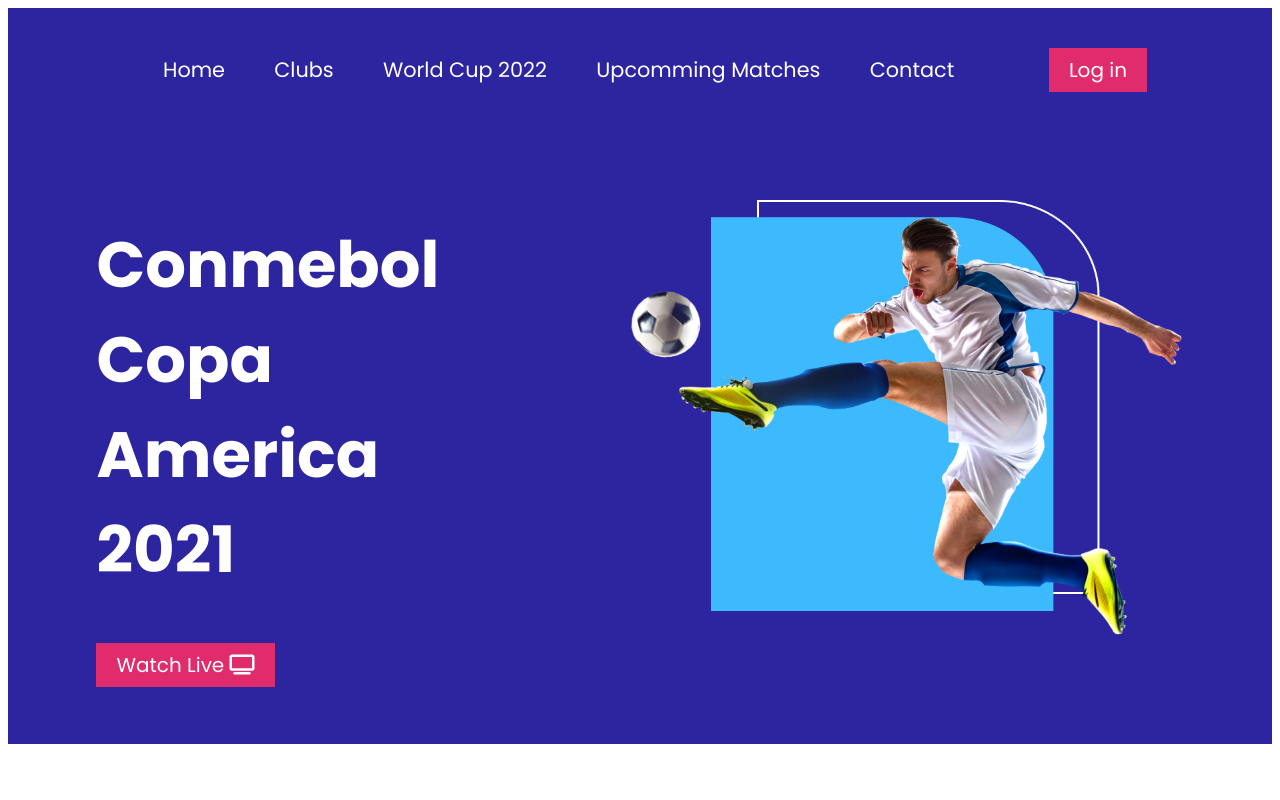
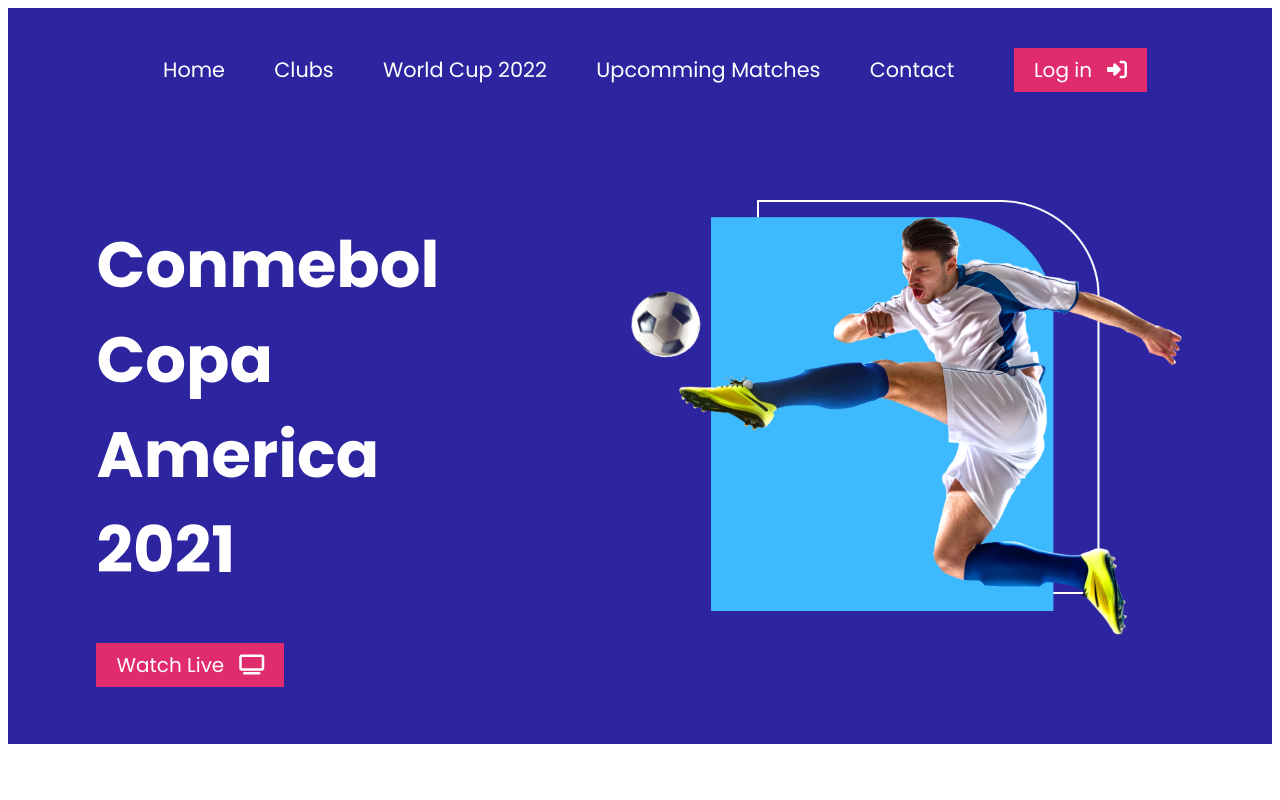
Before and after one commit to saakibislam/responsive-football, a plain HTML site: page index.html in a window 1280 px wide. Shown: the top 800 px of the page. Drawn offline with Linux system fonts and the light colour scheme.

Commit message:
Buttons modified

```diff
--- a/index.html
+++ b/index.html
@@ -16,20 +16,20 @@
     <header>
         <div class="navbar">
             <ul>
-                <li><a href="">Home</a></li>
+                <li><a href="/index.html">Home</a></li>
                 <li><a href="">Clubs</a></li>
                 <li><a href="">World Cup 2022</a></li>
                 <li><a href="">Upcomming Matches</a></li>
                 <li><a href="">Contact</a></li>
             </ul>
-            <span><a class="button" href="">Log in</a></span>
+            <span><a class="button" href="">Log in<i class="fas fa-sign-in-alt button-icon"></i></a></span>
         </div>
     </header>
     <main>
         <section class="top-banner">
             <div class="flexible">
                 <h1 id="banner-title">Conmebol Copa America 2021</h1>
-                <a class="button" target="_blank" href="https://www.google.com">Watch Live <i class="fas fa-tv"></i></a>
+                <a class="button" target="_blank" href="https://www.google.com">Watch Live<i class="fas fa-tv button-icon"></i></a>
             </div>
             <div class="flexible">
                 <img class="banner" src="images/banner.png" alt="top-banner-image">
@@ -103,7 +103,7 @@
                 <h1>All Highlights Copa America 2021</h1>
                 <p class="highlights-details">Copa America Final Argentina beat Brazil 1-0: Di Maria goal gives Messi &
                     Argentina first Copa America title since 1993.</p>
-                <a class="button" target="_blank" href="https://www.google.com">Watch Now</a>
+                <a class="button" target="_blank" href="https://www.google.com">Watch Now<i class="far fa-arrow-alt-circle-right button-icon"></i></a>
             </div>
             <div>
                 <img src="images/messi.jpeg" alt="messing-celebrating">
--- a/styles/style.css
+++ b/styles/style.css
@@ -62,6 +62,9 @@ header{
     background-color: #E02C6D;
     text-decoration: none;
     padding: 8px 20px;
+}
+.button-icon{
+    margin-left: 15px;
 }
 .banner{
     width: 557px;
```
